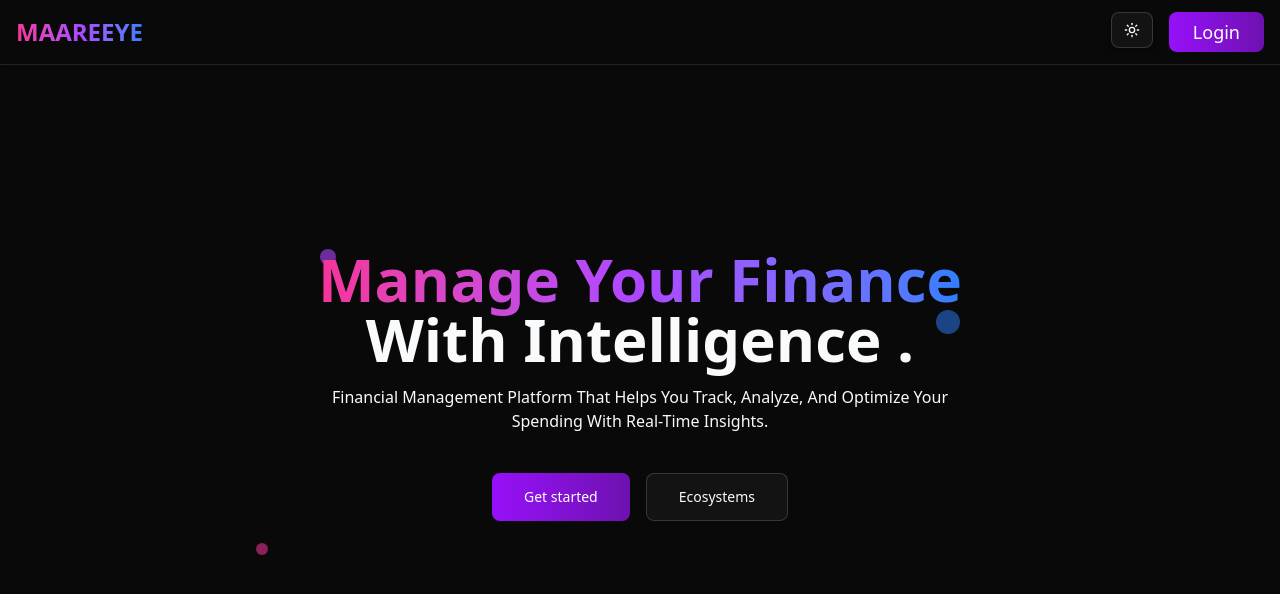
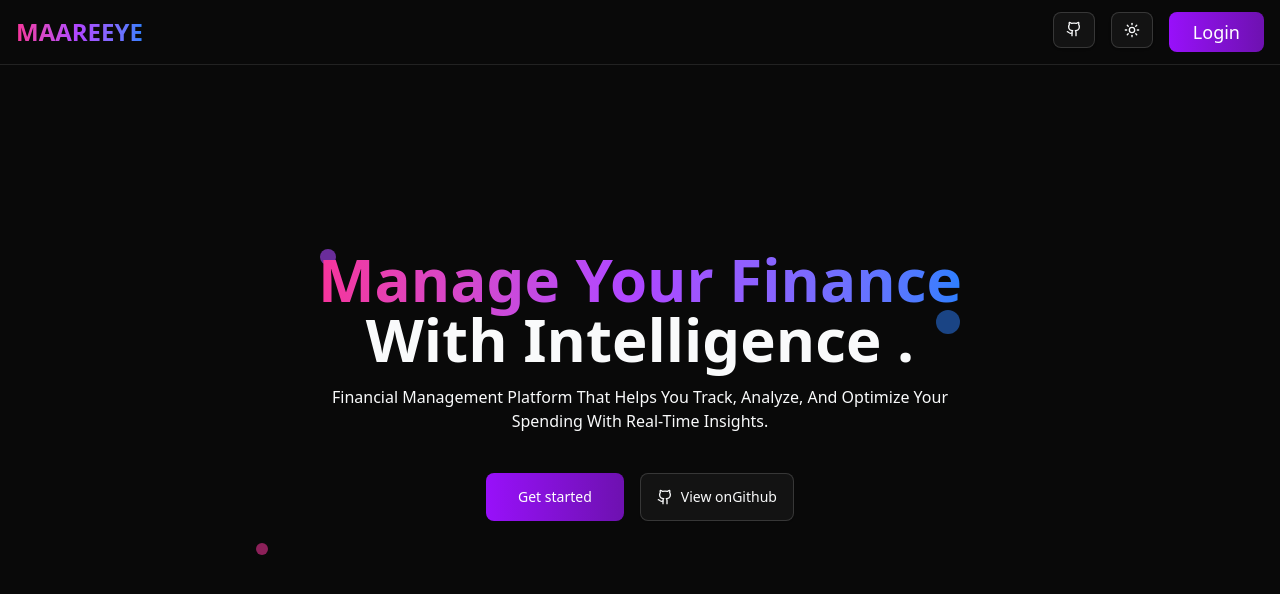
Before and after one commit to shiinedev/Maareeye, a React (Vite) app: page / in a window 1280 px wide. Shown: the top 594 px of the page. Built offline with nearby package versions, Linux system fonts and the light colour scheme.

Commit message:
🐙 feat(ui): add GitHub icon to navbar and 'View on GitHub' button in hero section

```diff
--- a/src/components/HeroSection.jsx
+++ b/src/components/HeroSection.jsx
@@ -1,11 +1,14 @@
 import React from 'react'
 import { Button } from "./ui/button"
 import Navbar from './Navbar'
+import { Github } from 'lucide-react'
+import { Link } from 'react-router'
 const HeroSection = () => {
   return (
     <div className='min-h-screen flex flex-col'>
+       <Navbar />
       {/* Main Content */}
-      <Navbar />
+
       <main className="flex-1 flex flex-col items-center justify-center text-center px-4 relative">
         <div className="max-w-3xl mx-auto mb-24 z-10">
           <h1 className="text-5xl md:text-6xl font-bold mb-4">
@@ -25,13 +28,14 @@ const HeroSection = () => {
             <Button variant="purple" size="xl">
               Get started
             </Button>
-            <Button
+            <Link to={"https://github.com/shiinedev/Maareeye"} >
+              <Button
+              size="xl" variant="outline" >
+              <Github />
+              View onGithub
+              </Button>
 
-              variant="outline"
-              size="xl"
-            >
-              Ecosystems
-            </Button>
+            </Link>
           </div>
         </div>
 
--- a/src/components/Navbar.jsx
+++ b/src/components/Navbar.jsx
@@ -1,6 +1,7 @@
 import React, { useState } from "react";
 import { Button } from "./ui/button";
 import {
+  Github,
   LayoutDashboard,
   LogOut,
   MoonStar,
@@ -28,7 +29,7 @@ const Navbar = () => {
   const { user, profile, isLoggedIn, logout } = useAuth();
 
   return (
-    <header className="container mx-auto py-3 px-4 flex items-center justify-between shadow-sm border-b ">
+    <header className="container mx-auto py-3 px-4 flex items-center justify-between  border-b ">
       {/* logo */}
       <div>
         <Link
@@ -38,10 +39,21 @@ const Navbar = () => {
         </Link>
       </div>
       {/* theme and login */}
-      <div className="flex space-x-4">         <Button
+
+      <div className="flex space-x-4">
+      <Button variant="outline" className="shadow-sm hidden sm:block" asChild>
+            <a
+              href="https://github.com/shiinedev/maareye"
+              rel="noopener noreferrer"
+              target="_blank"
+              className="">
+              <Github />
+            </a>
+          </Button>
+         <Button
           variant="outline"
           onClick={() => setTheme(theme === "dark" ? "light" : "dark")}
-          className="shadow-md">
+          className="shadow-sm">
           {theme === "dark" ? <Sun size={40} /> : <MoonStar size={40} />}
         </Button>
         <div>
--- a/src/components/TransactionForm.jsx
+++ b/src/components/TransactionForm.jsx
@@ -29,6 +29,11 @@ const accounts = [
     name: "my account",
     balance: 100.0,
   },
+  {
+    id: "4a1e2825-1c24-4127-bd79-e247856138d5",
+    name: "saving account",
+    balance: 500.0,
+  },
 ];
 
 
@@ -53,7 +58,8 @@ export function TransactionForm({ className, categories, ...props }) {
         type: "expense",
         amount: "",
         description: "",
-        accountId: "",
+        accountId:accounts[0].id,
+
     },
   });
 
@@ -212,7 +218,7 @@ export function TransactionForm({ className, categories, ...props }) {
             {/* Description */}
             <div className="space-y-2">
               <Label className="text-sm font-medium">Description</Label>
-              <Input
+              <Textarea
                 placeholder="Enter description"
                 {...register("description")}
               />
--- a/src/components/ui/nav-main.jsx
+++ b/src/components/ui/nav-main.jsx
@@ -5,7 +5,7 @@ import {
   SidebarMenuButton,
   SidebarMenuItem,
 } from "@/components/ui/sidebar"
-import { useState } from "react";
+
 import { Link, useLocation } from "react-router";
 
 export function NavMain({
@@ -13,7 +13,6 @@ export function NavMain({
 }) {
   const location = useLocation()
   const currentPath = location.pathname
-  console.log(currentPath)
   return (
     <SidebarGroup>
       <SidebarGroupContent className="flex flex-col gap-2">
--- a/src/pages/Dashboard/AddTransaction.jsx
+++ b/src/pages/Dashboard/AddTransaction.jsx
@@ -2,7 +2,6 @@ import TransactionForm from '@/components/TransactionForm'
 import React from 'react'
 import {defaultCategories}  from '../../data/categories.js'
 const AddTransaction = () => {
-  console.log(defaultCategories);
   return (
     <div>
     <TransactionForm categories={defaultCategories} />
```
